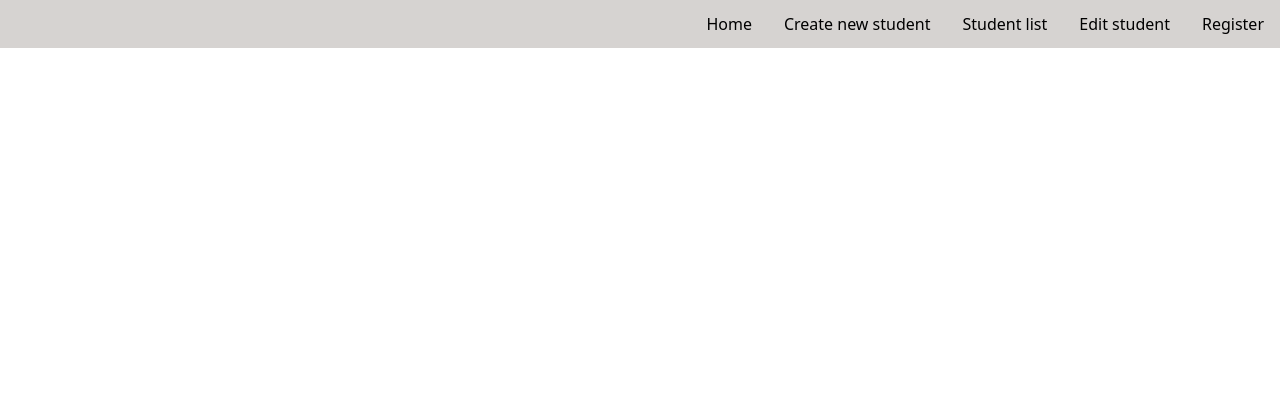
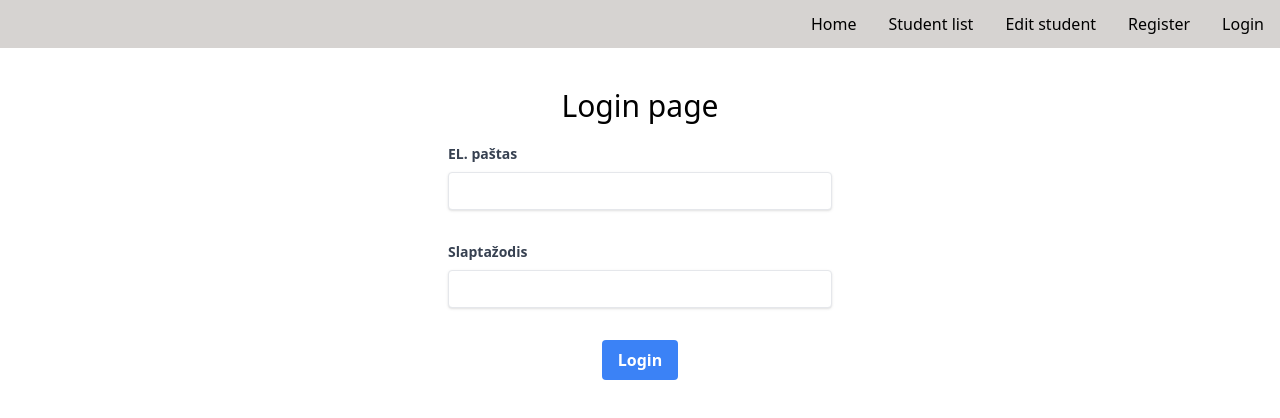
Before and after one commit to viktorijakot/CRUD-front, a React (Vite) app in the folder crud_front/: page /login in a window 1280 px wide. Shown: the top 418 px of the page. Built offline with nearby package versions, Linux system fonts and the light colour scheme.

Commit message:
authCtx, login

```diff
--- a/crud_front/package.json
+++ b/crud_front/package.json
@@ -12,6 +12,7 @@
   "dependencies": {
     "axios": "^1.6.6",
     "formik": "^2.4.5",
+    "jwt-decode": "^4.0.0",
     "react": "^18.2.0",
     "react-dom": "^18.2.0",
     "react-hot-toast": "^2.4.1",
--- a/crud_front/src/App.jsx
+++ b/crud_front/src/App.jsx
@@ -6,6 +6,7 @@ import CreateStudent from "./pages/student/CreateStudent";
 import EditStudent from "./pages/student/EditStudent";
 import RegisterPage from "./pages/student/RegisterPage";
 import HomePage from "./pages/student/HomePage";
+import LoginPage from "./pages/student/LoginPage";
 
 function App() {
   return (
@@ -19,6 +20,7 @@ function App() {
           <Route path="/edit/:studentId" element={<EditStudent />} />
           <Route path="/register" element={<RegisterPage />} />
           <Route path="/home" element={<HomePage />} />
+          <Route path="/login" element={<LoginPage />} />
         </Routes>
       </div>
     </>
--- a/crud_front/src/components/layout/Header.jsx
+++ b/crud_front/src/components/layout/Header.jsx
@@ -1,6 +1,16 @@
-import { NavLink } from "react-router-dom";
+import { NavLink, useNavigate } from "react-router-dom";
+import { useAuthContext } from "../../store/authCtxProvider";
+import toast from "react-hot-toast";
 
 function Header() {
+  const { isUserLoggedIn, logout } = useAuthContext();
+  const navigate = useNavigate();
+  function handleLogout() {
+    logout();
+    navigate("login");
+    toast.success("Logout");
+  }
+
   return (
     <div className="bg-stone-300">
       <header className=" flex justify-end items-center">
@@ -10,12 +20,14 @@ function Header() {
         >
           Home
         </NavLink>
+        {isUserLoggedIn && (
           <NavLink
             className="px-4 py-3 hover:bg-stone-500 hover:text-white"
             to={"/create"}
           >
             Create new student
           </NavLink>
+        )}
         <NavLink
           className="px-4 py-3  hover:bg-stone-500 hover:text-white"
           to={"/list"}
@@ -28,12 +40,30 @@ function Header() {
         >
           Edit student
         </NavLink>
+        {!isUserLoggedIn && (
+          <>
             <NavLink
               className="px-4 py-3  hover:bg-stone-500 hover:text-white"
               to={"/register"}
             >
               Register
             </NavLink>
+            <NavLink
+              className="px-4 py-3  hover:bg-stone-500 hover:text-white"
+              to={"/login"}
+            >
+              Login
+            </NavLink>
+          </>
+        )}
+        {isUserLoggedIn && (
+          <button
+            onClick={handleLogout}
+            className="px-4 py-3  hover:bg-stone-500 hover:text-white"
+          >
+            Logout
+          </button>
+        )}
       </header>
     </div>
   );
--- a/crud_front/src/main.jsx
+++ b/crud_front/src/main.jsx
@@ -1,13 +1,15 @@
-import React from "react";
 import ReactDOM from "react-dom/client";
 import App from "./App.jsx";
 import "./index.css";
 import { BrowserRouter } from "react-router-dom";
+import AuthCtxProvider from "./store/authCtxProvider.jsx";
 
 ReactDOM.createRoot(document.getElementById("root")).render(
   // <React.StrictMode>
   <BrowserRouter>
-    <App />
+    <AuthCtxProvider>
+      <App />
+    </AuthCtxProvider>
   </BrowserRouter>
   // </React.StrictMode>,
 );
--- a/crud_front/src/pages/student/ListPage.jsx
+++ b/crud_front/src/pages/student/ListPage.jsx
@@ -3,10 +3,11 @@ import { URL_BASE } from "../../helper";
 import useApiData from "../../hooks/useApiData";
 import toast from "react-hot-toast";
 import { Link } from "react-router-dom";
+import { useAuthContext } from "../../store/authCtxProvider";
 
 function ListPage() {
   const [studentList, setStudentList] = useApiData(`${URL_BASE}students`);
-
+  const { isUserAdmin, isUserLoggedIn } = useAuthContext();
   const handleDelete = (studentId) => {
     axios
       .delete(`${URL_BASE}students/${studentId}`)
@@ -44,6 +45,7 @@ function ListPage() {
                 <td className="border px-4 py-2">{studentas.firstname}</td>
                 <td className="border px-4 py-2">{studentas.lastname}</td>
                 <td className="border px-4 py-2">{studentas.email}</td>
+                {isUserLoggedIn && (
                   <td className="border px-4 py-2">
                     <Link
                       to={`/edit/${studentas.id}`}
@@ -52,6 +54,8 @@ function ListPage() {
                       Update
                     </Link>
                   </td>
+                )}
+                {isUserAdmin && (
                   <td className="border px-4 py-2">
                     <button
                       onClick={() => handleDelete(studentas.id)}
@@ -60,6 +64,7 @@ function ListPage() {
                       Delete
                     </button>
                   </td>
+                )}
               </tr>
             ))}
           </tbody>
--- a/crud_front/src/pages/student/LoginPage.jsx
+++ b/crud_front/src/pages/student/LoginPage.jsx
@@ -1,5 +1,97 @@
+import axios from "axios";
+import { useFormik } from "formik";
+import * as Yup from "yup";
+import { URL_BASE } from "../../helper";
+import toast from "react-hot-toast";
+import { useNavigate } from "react-router-dom";
+import { useAuthContext } from "../../store/authCtxProvider";
+
 function LoginPage() {
-  return <div>LoginPage</div>;
+  const navigate = useNavigate();
+  const { login, isUserAdmin } = useAuthContext();
+
+  const formik = useFormik({
+    initialValues: {
+      email: "",
+      password: "",
+    },
+    validationSchema: Yup.object({
+      email: Yup.string().email().min(3).max(128).required(),
+      password: Yup.string().min(3).max(64).required(),
+    }),
+    onSubmit: (values) => {
+      sendPostData(values);
+    },
+  });
+
+  function sendPostData(data) {
+    axios
+      .post(`${URL_BASE}auth/login`, data)
+      .then((resp) => {
+        console.log("resp.data ===", resp.data);
+        toast.success("Welcome!");
+        login(data.email, resp.data.token);
+        navigate("/list");
+      })
+      .catch((error) => {
+        toast.error(error.response.data.error);
+      });
+  }
+  return (
+    <div className="container flex-col mx-auto mt-5">
+      <h1 className="text-3xl my-5">Login page</h1>
+      <form onSubmit={formik.handleSubmit} className="w-full mx-auto max-w-sm">
+        <div className="mb-8">
+          <label
+            htmlFor="email"
+            className="block text-gray-700 text-sm font-bold mb-2"
+          >
+            EL. paštas
+          </label>
+          <input
+            type="email"
+            id="email"
+            name="email"
+            value={formik.values["email"]}
+            onBlur={formik.handleBlur}
+            onChange={formik.handleChange}
+            className="shadow appearance-none border rounded w-full py-2 px-3 text-gray-700 leading-tight focus:outline-none focus:shadow-outline"
+          />
+          {formik.touched["email"] && formik.errors["email"] && (
+            <p className="text-red-600">{formik.errors["email"]}</p>
+          )}
+        </div>
+        <div className="mb-8">
+          <label
+            htmlFor="password"
+            className="block text-gray-700 text-sm font-bold mb-2"
+          >
+            Slaptažodis
+          </label>
+          <input
+            type="password"
+            id="password"
+            name="password"
+            value={formik.values["password"]}
+            onBlur={formik.handleBlur}
+            onChange={formik.handleChange}
+            className="shadow appearance-none border rounded w-full py-2 px-3 text-gray-700 leading-tight focus:outline-none focus:shadow-outline"
+          />
+          {formik.touched["password"] && formik.errors["password"] && (
+            <p className="text-red-600">{formik.errors["password"]}</p>
+          )}
+        </div>
+        <div className="flex items-center justify-center">
+          <button
+            type="submit"
+            className="bg-blue-500 hover:bg-blue-700 text-white font-bold py-2 px-4 rounded focus:outline-none focus:shadow-outline"
+          >
+            Login
+          </button>
+        </div>
+      </form>
+    </div>
+  );
 }
 
 export default LoginPage;
--- /dev/null
+++ b/crud_front/src/store/authCtxProvider.jsx
@@ -0,0 +1,65 @@
+import { createContext, useContext, useState } from "react";
+import { jwtDecode } from "jwt-decode";
+const AuthContext = createContext({
+  email: "",
+  user: {},
+  token: "",
+  login(email, token) {},
+  logout() {},
+  isUserLoggedIn: false,
+  isUserAdmin: false,
+});
+
+export default function AuthCtxProvider({ children }) {
+  const [authState, setAuthState] = useState({
+    email: "",
+    user: {},
+    token: "",
+  });
+
+  function login(email, token) {
+    const tokenData = jwtDecode(token);
+    setAuthState({
+      email: email,
+      user: tokenData.user,
+      token: token,
+    });
+    console.log("authstate ===", authState);
+  }
+
+  function logout() {
+    setAuthState({
+      email: "",
+      user: {},
+      token: "",
+    });
+  }
+
+  const isUserLoggedIn = !!authState.token;
+
+  let isUserAdmin = false;
+  if (isUserLoggedIn) {
+    const tokenData = jwtDecode(authState.token);
+    isUserAdmin = !!(
+      tokenData.hasOwnProperty("scope") && tokenData.scope === "admin"
+    );
+  }
+
+  const ctxValue = {
+    isUserLoggedIn,
+    isUserAdmin,
+    token: authState.token,
+    email: authState.email,
+    user: authState.user,
+    login,
+    logout,
+  };
+
+  return (
+    <AuthContext.Provider value={ctxValue}>{children}</AuthContext.Provider>
+  );
+}
+
+export function useAuthContext() {
+  return useContext(AuthContext);
+}
```
Also changed, not shown: 1 other file (tests, documents, lock files or other folders). Lines whose indentation alone changed are shown as unchanged.
